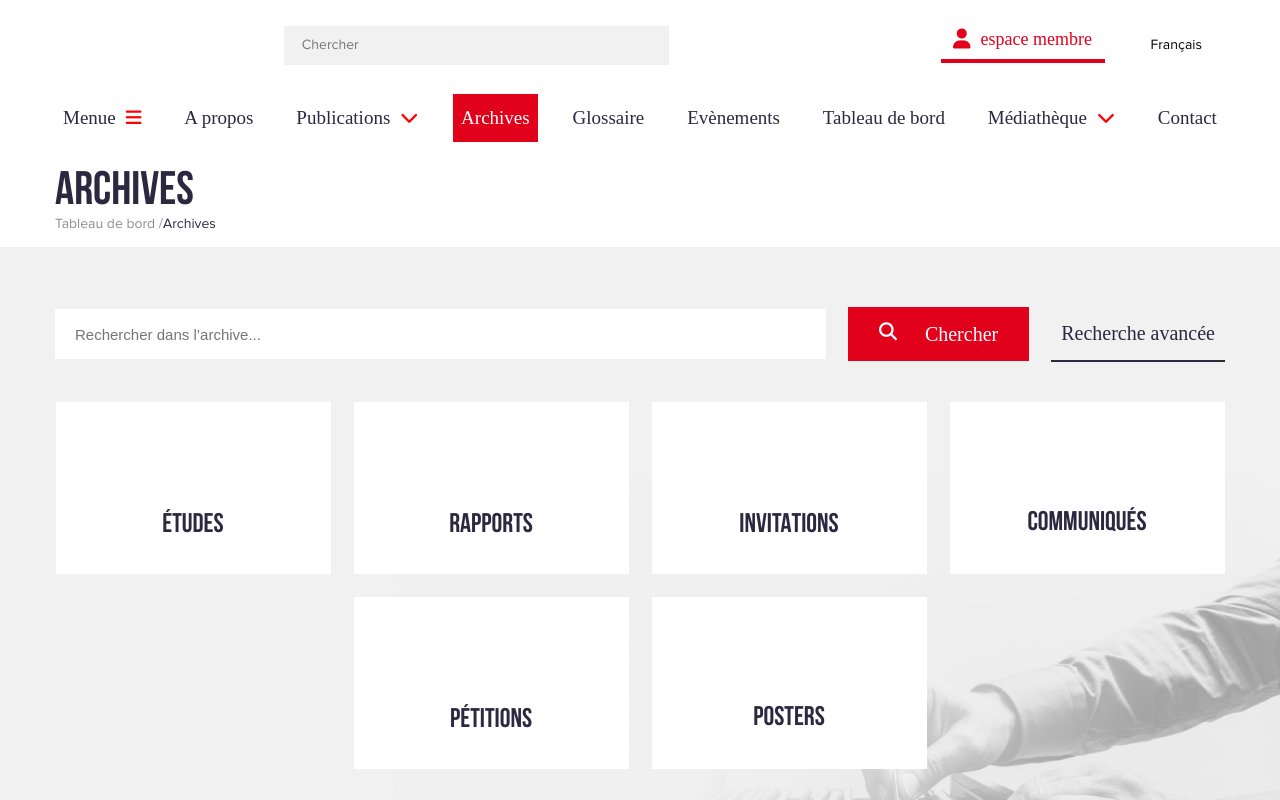
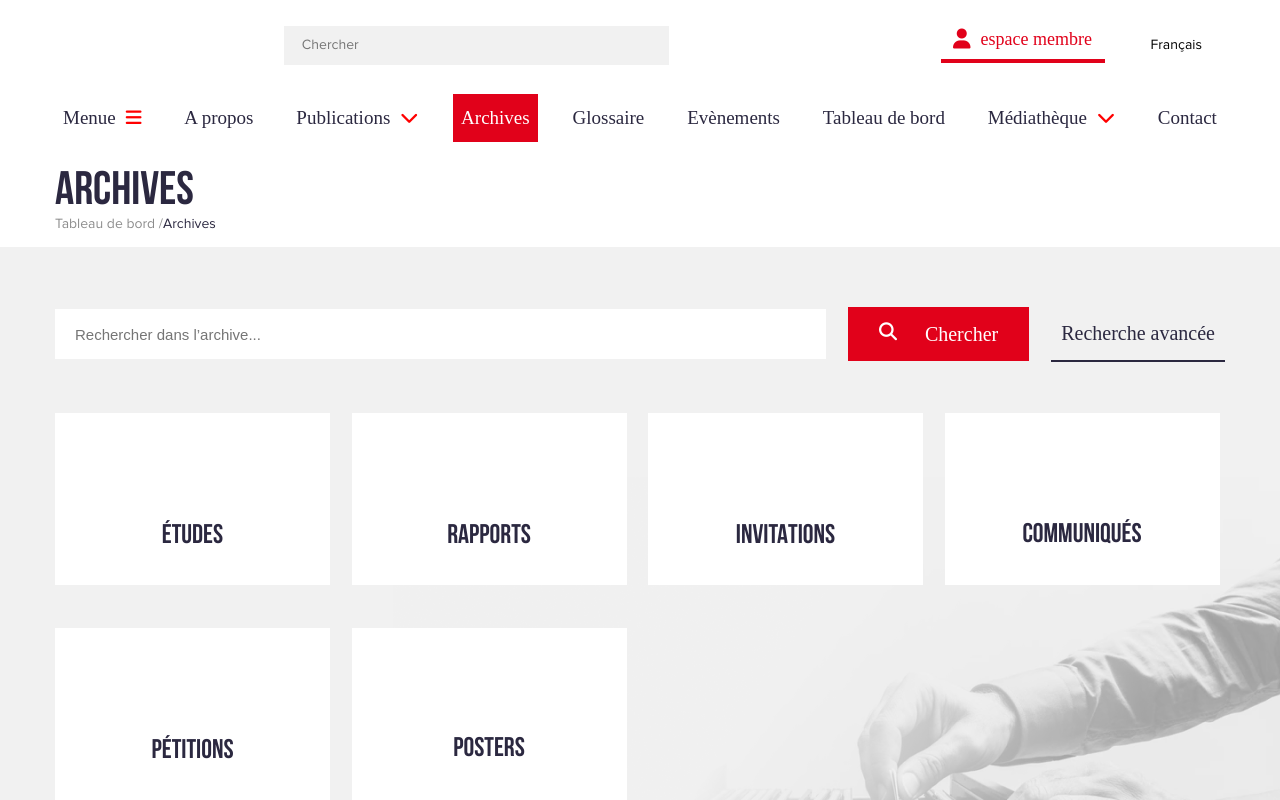
Before and after one commit to tarekguermazi/buildfront0602, a React (Create React App) app: page /Archives in a window 1280 px wide. Shown: the top 800 px of the page. Built offline with nearby package versions, Linux system fonts and the light colour scheme.

Commit message:
Making the archive section filter dynamic instead of static layout

```diff
--- a/src/view/Archive/Archives.tsx
+++ b/src/view/Archive/Archives.tsx
@@ -11,6 +11,7 @@ import {
 import { i18n } from "../../i18n";
 import Breadcrumb from "../shared/Breadcrumb";
 import { Link } from 'react-router-dom';
+import styled from 'styled-components';
 
 
 function Archives() {
@@ -72,8 +73,11 @@ function Archives() {
                 </div>
                 <div className='search__advanced'>Recherche avancée</div>
               </div>
-              <div className='left__content'>
-                <div>
+              <FilterLayout>
+                {/* ETUDE */}
+                <label className="filterArchiveContianer" htmlFor="etude">
+                  <input type="radio" name="archiveFilter" value="etude" id="etude" />
+                  <div className="contentContainer">
                     <div>
                       <img className='lazyload' src={Etudes} alt='Etudes Icon' />
                     </div>
@@ -81,7 +85,11 @@ function Archives() {
                       <h4>études</h4>
                     </div>
                   </div>
-                <div>
+                </label>
+                {/* RAPPORT */}
+                <label className="filterArchiveContianer" htmlFor="rapport">
+                  <input type="radio" name="archiveFilter" value="rapport" id="rapport" />
+                  <div className="contentContainer">
                     <div>
                       <img
                         className='lazyload'
@@ -93,7 +101,11 @@ function Archives() {
                       <h4>Rapports</h4>
                     </div>
                   </div>
-                <div>
+                </label>
+                {/* INVIRATION */}
+                <label className="filterArchiveContianer" htmlFor="invitatino">
+                  <input type="radio" name="archiveFilter" value="invitatino" id="invitatino" />
+                  <div className="contentContainer">
                     <div>
                       <img
                         className='lazyload'
@@ -105,7 +117,11 @@ function Archives() {
                       <h4>Invitations</h4>
                     </div>
                   </div>
-                <div>
+                </label>
+                {/* COMMUNIQUES */}
+                <label className="filterArchiveContianer" htmlFor="communique">
+                  <input type="radio" name="archiveFilter" value="communique" id="communique" />
+                  <div className="contentContainer">
                     <div>
                       <img
                         className='lazyload'
@@ -117,7 +133,11 @@ function Archives() {
                       <h4>Communiqués</h4>
                     </div>
                   </div>
-                <div>
+                </label>
+                {/* PETITION */}
+                <label className="filterArchiveContianer" htmlFor="petition">
+                  <input type="radio" name="archiveFilter" value="petition" id="petition" />
+                  <div className="contentContainer">
                     <div>
                       <img
                         className='lazyload'
@@ -129,7 +149,11 @@ function Archives() {
                       <h4>Pétitions</h4>
                     </div>
                   </div>
-                <div>
+                </label>
+                {/* POSTERS */}
+                <label className="filterArchiveContianer" htmlFor="poster">
+                  <input type="radio" name="archiveFilter" value="poster" id="poster" />
+                  <div className="contentContainer">
                     <div>
                       <img className='lazyload' src={Poster} alt='Poster Icon' />
                     </div>
@@ -137,7 +161,8 @@ function Archives() {
                       <h4>Posters</h4>
                     </div>
                   </div>
-              </div>
+                </label>
+              </FilterLayout>
             </div>
           </div>
         </div>
@@ -147,3 +172,44 @@ function Archives() {
 }
 
 export default Archives;
+
+const FilterLayout = styled.div`
+  width: 100%;
+  margin-top: 1.5rem;
+  display: grid;
+  grid-gap: 1rem;
+  grid-template-columns: repeat(auto-fit, minmax(275px, 1fr));
+
+
+  .contentContainer{
+    width: 275px;
+    height: 172px;
+    background-color: #fff;
+
+    display: flex;
+    flex-direction: column;
+    align-items: center;
+    justify-content: center;
+
+    img{
+      margin-bottom: 2rem;
+    }
+
+    &:hover{
+      cursor: pointer;
+      background-color: #F7F7F7;
+    }
+  }
+
+  input[type="radio"]{
+    display: none;
+
+    &:checked~.contentContainer{
+      border: 1px solid #E1011A;
+      h4{
+        color: #E1011A;
+      }
+    }
+  }
+
+`;
```
Lines whose indentation alone changed are shown as unchanged.
